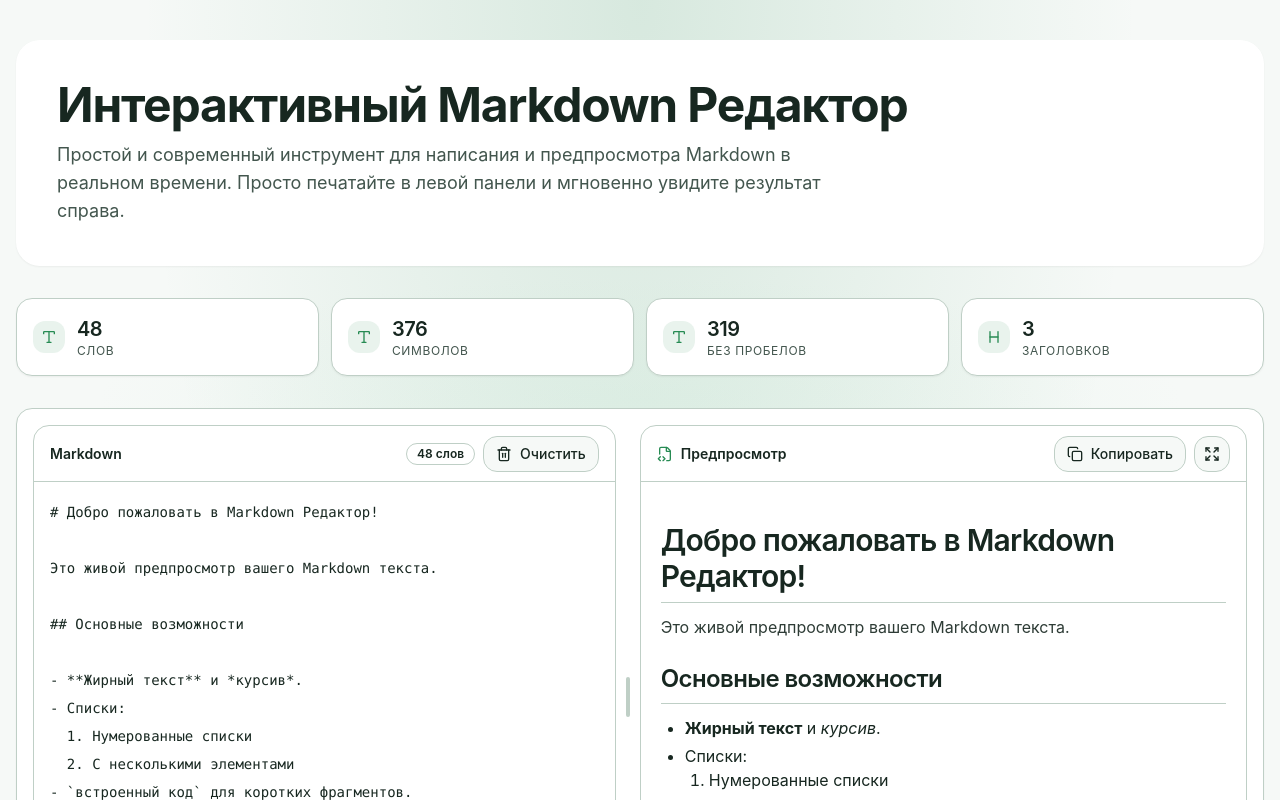
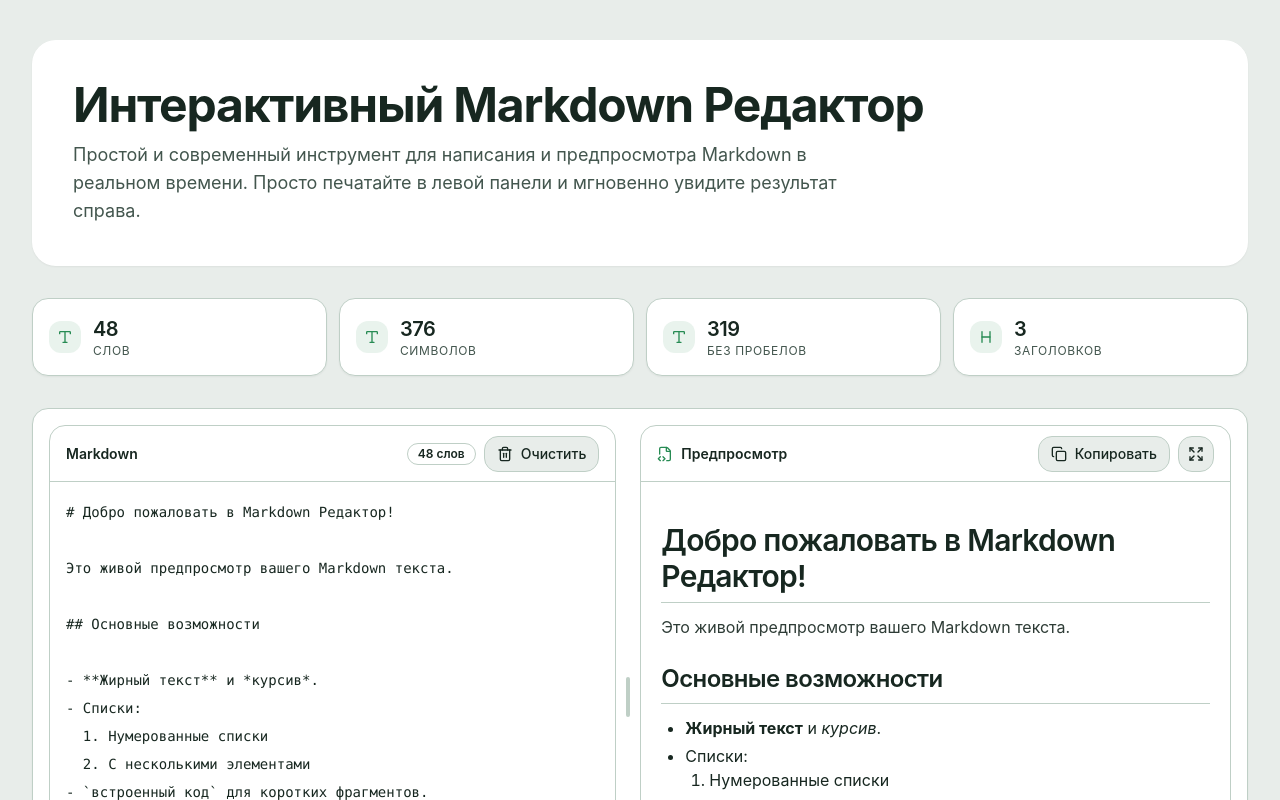
Before and after one commit to Celtoman/markdown-editor, a React (Vite) app: page / in a window 1280 px wide. Shown: the top 800 px of the page. Built offline with nearby package versions, Linux system fonts and the light colour scheme.

Commit message:
style: use solid high-contrast background and widen layout

```diff
--- a/App.tsx
+++ b/App.tsx
@@ -259,11 +259,8 @@ function App() {
   );
 
   return (
-    <div className="relative min-h-screen bg-background">
-      <div className="pointer-events-none absolute inset-0 bg-[radial-gradient(ellipse_at_top,_hsl(var(--primary)/0.15),_transparent_55%)]" />
-      <div className="pointer-events-none absolute inset-x-0 top-64 h-72 bg-[radial-gradient(ellipse_at_center,_hsl(var(--accent)/0.25),_transparent_60%)]" />
-
-      <div className="container relative space-y-6 py-6 md:space-y-8 md:py-10">
+    <div className="min-h-screen bg-background">
+      <div className="mx-auto w-full max-w-[1820px] space-y-6 px-4 py-6 md:space-y-8 md:px-6 md:py-10 xl:px-8">
         <Card className="glass-surface overflow-hidden rounded-3xl border-white/20">
           <CardHeader className="space-y-3 p-6 md:p-10">
             <h1 className="text-4xl font-bold tracking-tight text-foreground md:text-5xl">Интерактивный Markdown Редактор</h1>
--- a/index.css
+++ b/index.css
@@ -4,7 +4,7 @@
 
 @layer base {
   :root {
-    --background: 140 18% 97%;
+    --background: 140 14% 92%;
     --foreground: 155 26% 12%;
     --card: 0 0% 100%;
     --card-foreground: 155 26% 12%;
@@ -27,7 +27,7 @@
   }
 
   .dark {
-    --background: 156 18% 9%;
+    --background: 156 16% 8%;
     --foreground: 140 24% 95%;
     --card: 156 15% 13%;
     --card-foreground: 140 24% 95%;
```
